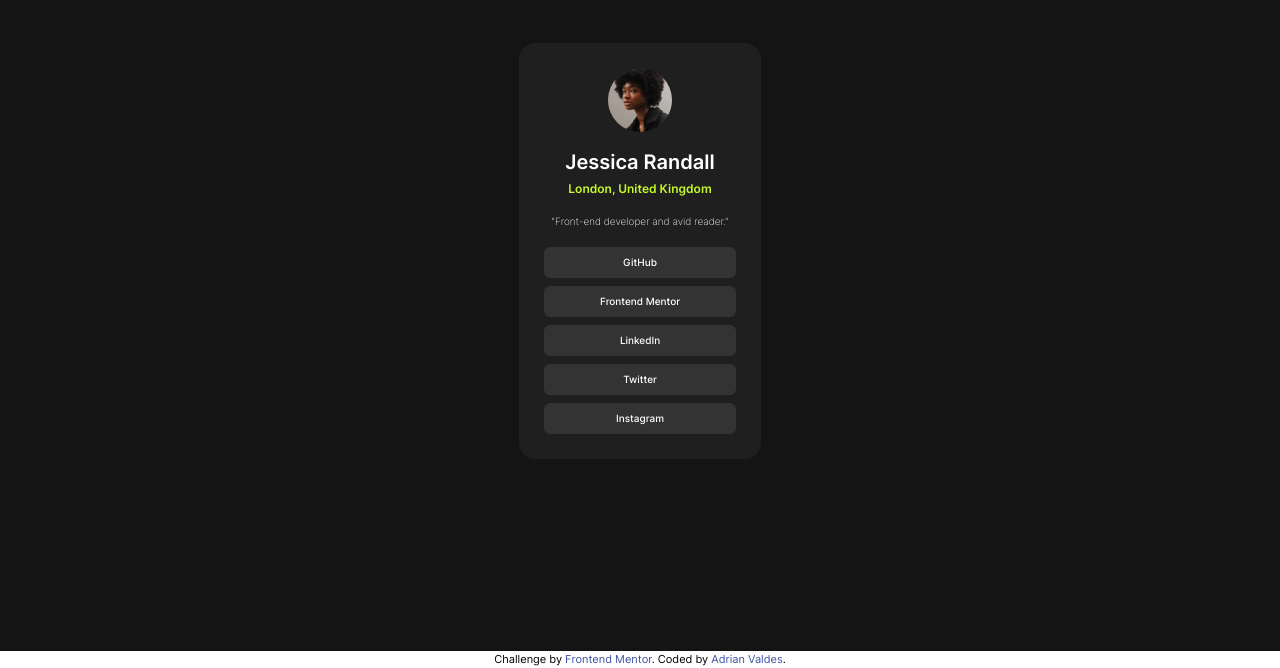
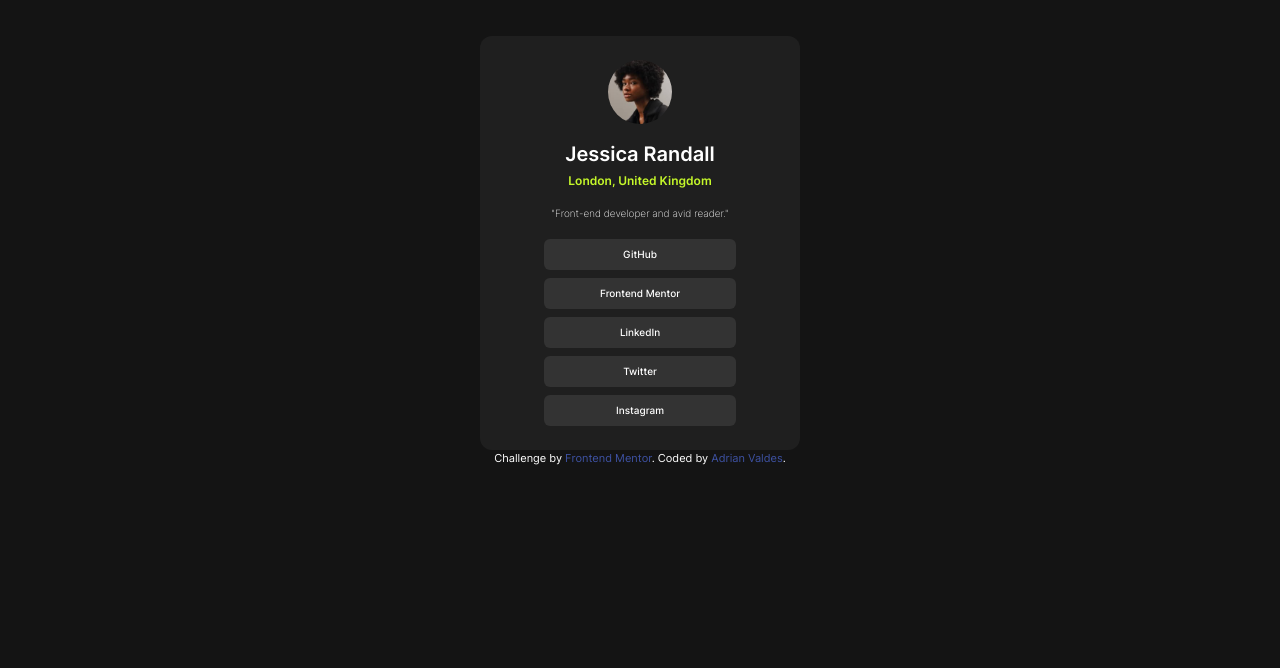
Before and after one commit to Blizzmaster/Social-Links-Profile, a website: page index.html in a window 1280 px wide. Shown: the part 149-817 px from the top of the page. Drawn offline with Linux system fonts and the light colour scheme.

Commit message:
update CSS

```diff
--- a/index.html
+++ b/index.html
@@ -14,30 +14,30 @@
     .attribution a { color: hsl(228, 45%, 44%); }
   </style>
 </head>
-<body class="min-w-80 font-Inter">
-  <main class="h-screen flex items-center justify-center bg-secondary-offblack">
-    <section class="px-[25px] py-[25px] rounded-2xl bg-secondary-darkgrey">
+<body class="bg-secondary-offblack font-Inter text-secondary-white">
+  <main class="h-screen content-center">
+    <section class="p-6 w-80 desktop:w-96 mx-auto rounded-xl bg-secondary-darkgrey">
       <div class="flex items-center justify-center">
         <img class="w-16 h-16 rounded-full mb-4" src="./assets/images/avatar-jessica.jpeg" alt="Jessica Randall">
       </div>
       <div class="text-center">
-        <h1 class="text-secondary-white font-semibold text-xl mb-1">Jessica Randall</h1>
+        <h1 class="font-semibold text-xl mb-1">Jessica Randall</h1>
         <h2 class="text-primary-green font-semibold text-[12px] mb-4">London, United Kingdom</h2>
-        <p class="text-[10px] text-secondary-white font-extralight mb-[18px]">"Front-end developer and avid reader."</p>
+        <p class="text-[10px] font-extralight mb-[18px]">"Front-end developer and avid reader."</p>
       </div>
       <div class="flex flex-col col-span-1 items-center justify-center gap-2 text-[10px] text-center">
-        <p class="py-2 w-48 bg-secondary-grey rounded-md text-secondary-white font-medium cursor-pointer hover:bg-primary-green hover:text-secondary-offblack">GitHub</p>
-        <p class="py-2 w-48 bg-secondary-grey rounded-md text-secondary-white font-medium cursor-pointer hover:bg-primary-green hover:text-secondary-offblack">Frontend Mentor</p>
-        <p class="py-2 w-48 bg-secondary-grey rounded-md text-secondary-white font-medium cursor-pointer hover:bg-primary-green hover:text-secondary-offblack">LinkedIn</p>
-        <p class="py-2 w-48 bg-secondary-grey rounded-md text-secondary-white font-medium cursor-pointer hover:bg-primary-green hover:text-secondary-offblack">Twitter</p>
-        <p class="py-2 w-48 bg-secondary-grey rounded-md text-secondary-white font-medium cursor-pointer hover:bg-primary-green hover:text-secondary-offblack">Instagram</p>
+        <p class="py-2 w-48 bg-secondary-grey rounded-md font-medium cursor-pointer hover:bg-primary-green hover:text-secondary-offblack">GitHub</p>
+        <p class="py-2 w-48 bg-secondary-grey rounded-md font-medium cursor-pointer hover:bg-primary-green hover:text-secondary-offblack">Frontend Mentor</p>
+        <p class="py-2 w-48 bg-secondary-grey rounded-md font-medium cursor-pointer hover:bg-primary-green hover:text-secondary-offblack">LinkedIn</p>
+        <p class="py-2 w-48 bg-secondary-grey rounded-md font-medium cursor-pointer hover:bg-primary-green hover:text-secondary-offblack">Twitter</p>
+        <p class="py-2 w-48 bg-secondary-grey rounded-md font-medium cursor-pointer hover:bg-primary-green hover:text-secondary-offblack">Instagram</p>
       </div>
     </section>
+
+    <div class="attribution">
+      Challenge by <a href="https://www.frontendmentor.io?ref=challenge" target="_blank">Frontend Mentor</a>.
+      Coded by <a href="https://www.frontendmentor.io/profile/Blizzmaster">Adrian Valdes</a>.
+    </div>
   </main>
-
-  <div class="attribution">
-    Challenge by <a href="https://www.frontendmentor.io?ref=challenge" target="_blank">Frontend Mentor</a>.
-    Coded by <a href="https://www.frontendmentor.io/profile/Blizzmaster">Adrian Valdes</a>.
-  </div>
 </body>
 </html>
```
Also changed, not shown: src/output.css.
